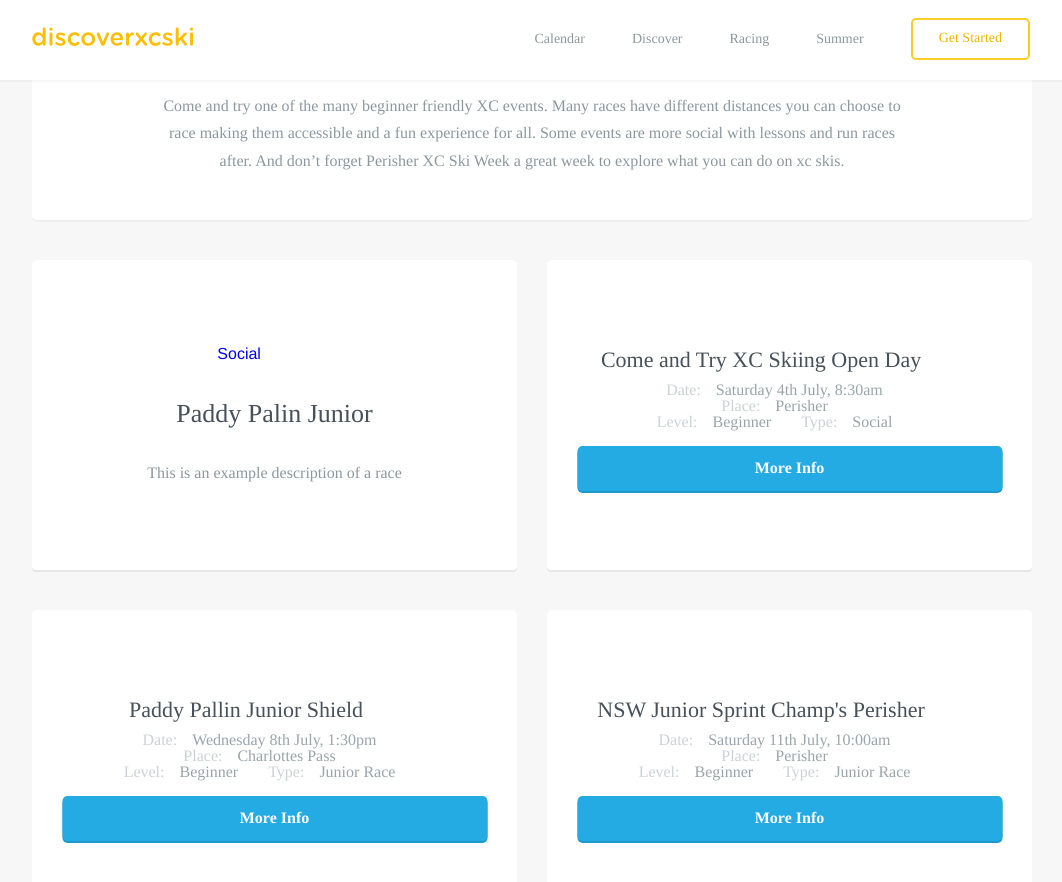
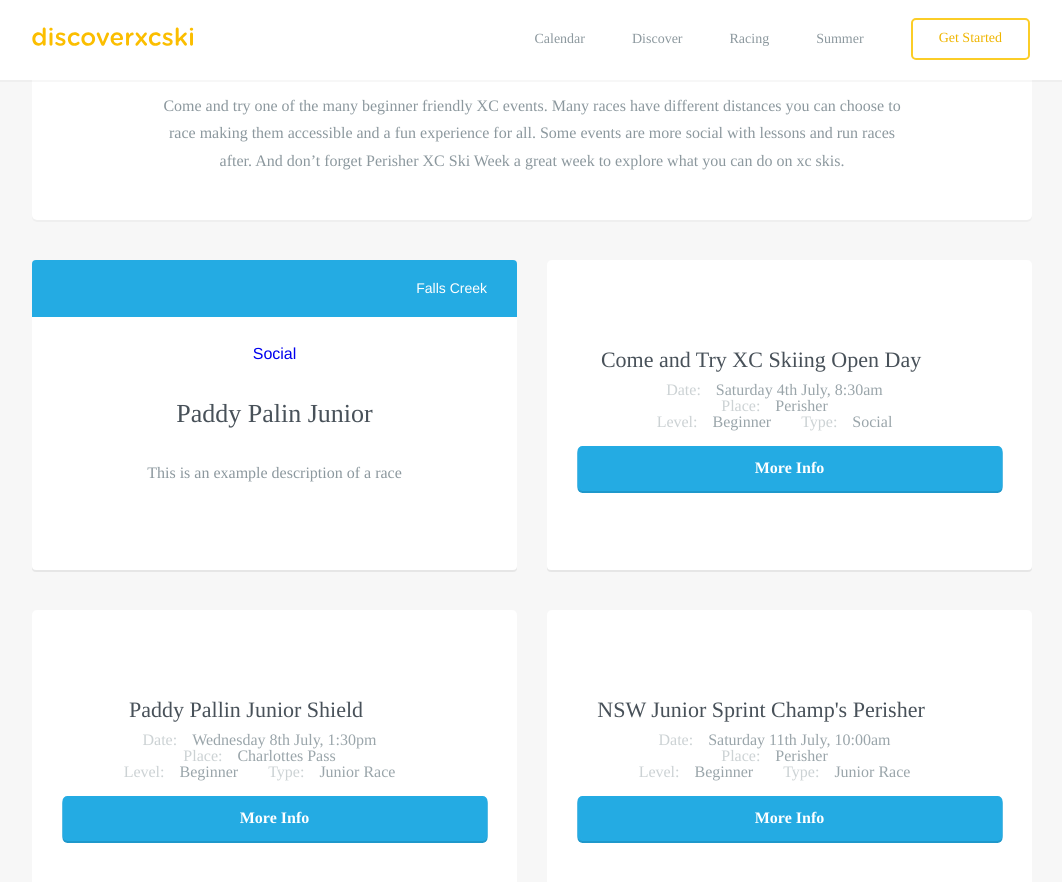
Before and after one commit to robcatto/robcatto.github.io, a Jekyll site: the page built from events/index.html, in a window 1280 px wide and 900 px high, scrolled down 343 px. Shown: the top 882 px of the window, without its empty margins (108-1170 px from the left). Built offline with Jekyll 4.4.1, drawn with Linux system fonts in a browser that asks for light colours; some web fonts are replaced; Markdown is read by kramdown in place of the engine named in the settings.

Commit message:
Update index.html

```diff
--- a/events/index.html
+++ b/events/index.html
@@ -300,10 +300,10 @@ layout: default
                         <div class="column two">
                             <div class="callout-card event__card">
                                     <a class="title" href="/events/fast-&-female-lake-mountain">
-    <div class="event__place">
+    <div class="progress">
 
 
-      <span class="estimate">Falls Creek</span>
+      <span class="event__place">Falls Creek</span>
     </div>
 
     <strong>Social</strong>
```
